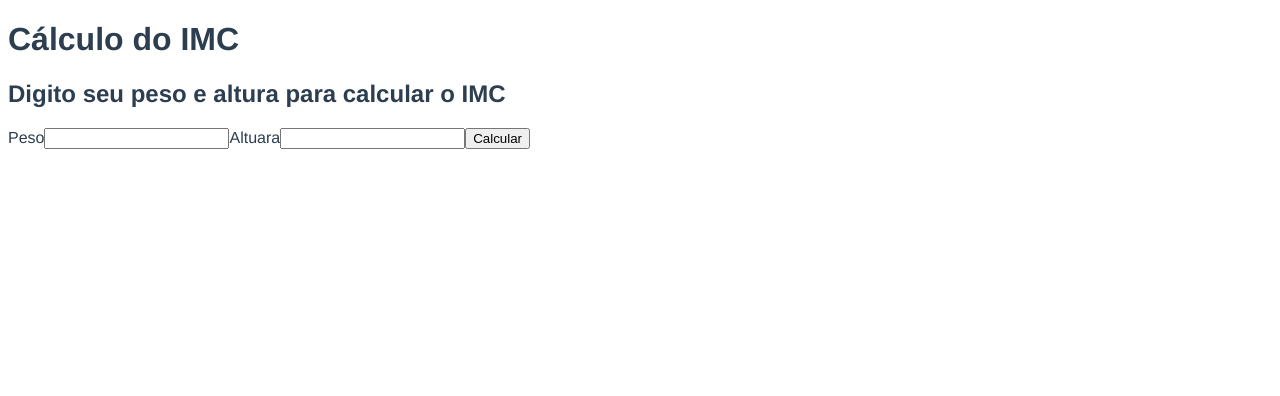
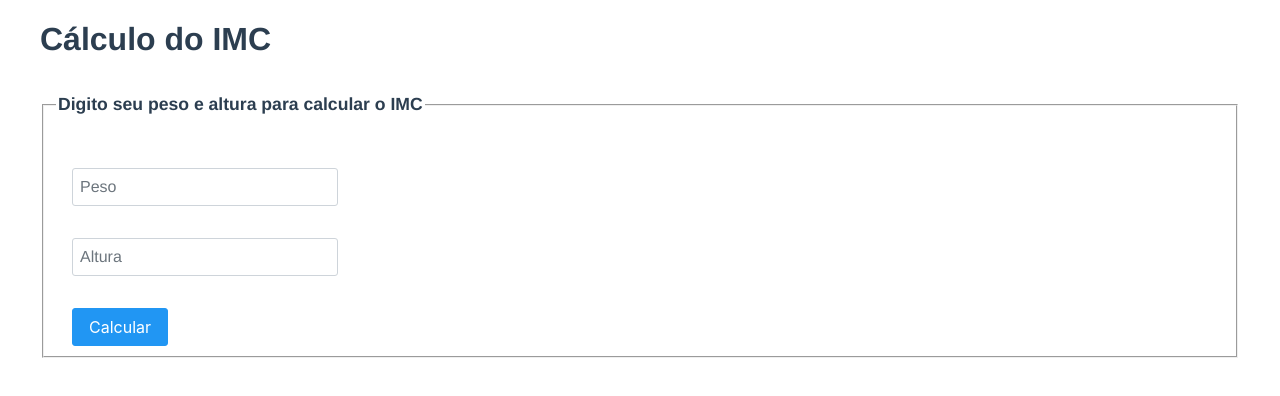
Before and after one commit to eliezereoc/app-imc, a Vue app: page / in a window 1280 px wide. Shown: the top 396 px of the page. Built offline with nearby package versions, Linux system fonts and the light colour scheme.

Commit message:
Implementado função do calculo e estilização

```diff
--- a/src/App.vue
+++ b/src/App.vue
@@ -1,33 +1,80 @@
 <template>
-  <div>
-    <h1>Cálculo do IMC</h1>
-    <h2>Digito seu peso e altura para calcular o IMC</h2>
+  <!--<div>
+     <div class="titles">
+      <h1 class="titles__h1">Cálculo do IMC</h1>
+      <h2 class="titles__h2">Digito seu peso e altura para calcular o IMC</h2>
+    </div>
 
+    <div class="templates">
+      <div class="templates__imc">
         <span class="p-float-label">
+          <InputText id="input-weight" type="text" v-model="weight" />
           <label for="input-weight">Peso</label>
+        </span>
+      </div>
+
+      <div class="templates__imc">
+        <span class="p-float-label">
+          <InputText id="input-weight" type="text" v-model="heigth" />
+          <label for="input-weight">Altuara</label>
+        </span>
+      </div>
+
+      <div class="templates__imc">
+        <Button class="bt" label="Calcular" @click="calculate()" />
+      </div>
+    </div>
+  </div> -->
+  <div class="templates">
+    <h1 class="titles__h1">Cálculo do IMC</h1>
+    <fieldset>
+      <legend>
+        <h2 class="titles__h2">Digito seu peso e altura para calcular o IMC</h2>
+      </legend>
+
+      <div class="templates__imc">
+        <span class="p-float-label">
           <InputText id="input-weight" type="text" v-model="weight" />
+          <label for="input-weight">Peso</label>
         </span>
+      </div>
 
+      <div class="templates__imc">
         <span class="p-float-label">
-      <label for="input-weight">Altuara</label>
-      <InputText id="input-weight" type="text" v-model="weight" />
+          <InputText id="input-weight" type="text" v-model="heigth" />
+          <label for="input-weight">Altura</label>
         </span>
+      </div>
 
-    <Button class="bt" label="Calcular"/>
+      <div class="templates__imc">
+        <Button class="bt" label="Calcular" @click="calculate()" />
+      </div>
+    </fieldset>
   </div>
 </template>
-
 
 <script>
 export default {
   data() {
     return {
       heigth: null,
-      weight: null
-    }
-  }
+      weight: null,
+      imc: null
+    };
+  },
+  methods: {
+    calculate: function () {
+
+      this.imc = (this.weight / (this.heigth * this.heigth)).toFixed(2);
+
+      console.log(`Altura: ${this.heigth}`);
+      console.log(`Peso: ${this.weight}`);
+      console.log(`IMC: ${this.imc}`);
+    },
+  },
 };
 </script>
+
 <style>
 #app {
   font-family: Avenir, Helvetica, Arial, sans-serif;
@@ -36,5 +83,27 @@ export default {
   color: #2c3e50;
 }
 
+.templates {
+  /* display: flex; */
+  /* flex-flow: row nowrap; */
+  max-width: 1200px;
+  margin: 0 auto;
+}
 
+.templates__imc {
+  margin-top: 2rem;
+  padding-left: 1rem;
+}
+
+.titles {
+  padding-left: 1rem;
+}
+
+.titles__h1 {
+  font-size: 2rem;
+}
+
+.titles__h2 {
+  font-size: 1.1rem;
+}
 </style>
--- a/src/main.js
+++ b/src/main.js
@@ -4,6 +4,9 @@ import App from './App.vue'
 import PrimeVue from 'primevue/config';
 import Button from 'primevue/button';
 import InputText from 'primevue/inputtext';
+
+import 'primevue/resources/themes/saga-blue/theme.css'
+import 'primevue/resources/primevue.min.css'
 
 
 const app = createApp(App);
```
Lines whose indentation alone changed are shown as unchanged.
